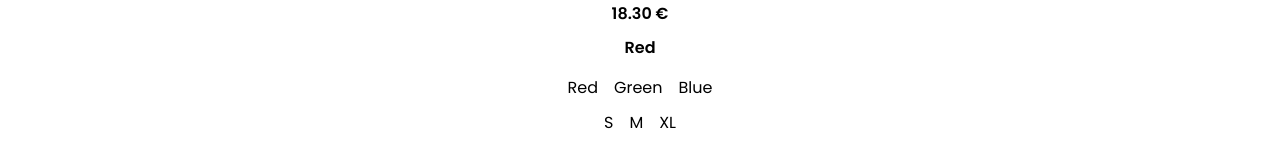
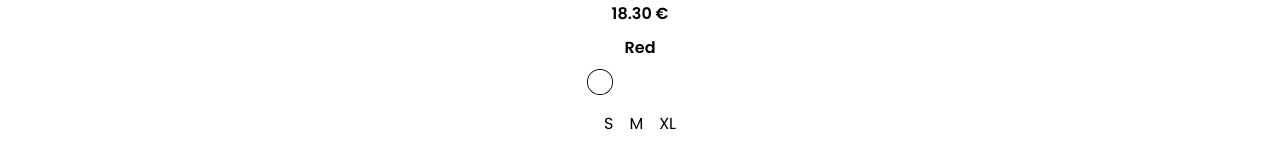
Before and after one commit to stefanlple/Ecommerce, a React (Create React App) app in the folder frontend/: page /productBox in a window 1280 px wide. Shown: the part 189-341 px from the top of the page. Built offline with nearby package versions, Linux system fonts and the light colour scheme.

Commit message:
show focused color

```diff
--- a/frontend/src/components/ProductBox.jsx
+++ b/frontend/src/components/ProductBox.jsx
@@ -14,6 +14,7 @@ const test = {
 
 function ProductBox() {
   const [color, setColor] = useState(test.colors[0][0]);
+
   const changeColor = (event) => {
     setColor(event.target.dataset.color);
   };
@@ -27,13 +28,17 @@ function ProductBox() {
       <ul className="flex flex-row space-x-4 items-center justify-center">
         {test.colors.map((item, index) => {
           return (
-            <li
-              key={index}
-              data-color={item[0]}
-              className={`bg-[${item[1]}]`}
-              onClick={changeColor}
-            >
-              {item[0]}
+            <li key={index}>
+              <span
+                key={index}
+                data-color={item[0]}
+                className={`inline-block bg-[${
+                  item[1]
+                }] rounded-xl w-6 h-6 border-white border-2 ${
+                  item[0] === color ? "shadow-[0_0_0_1px_rgba(0,1,0,1)]" : ""
+                }`}
+                onClick={changeColor}
+              ></span>
             </li>
           );
         })}
```
